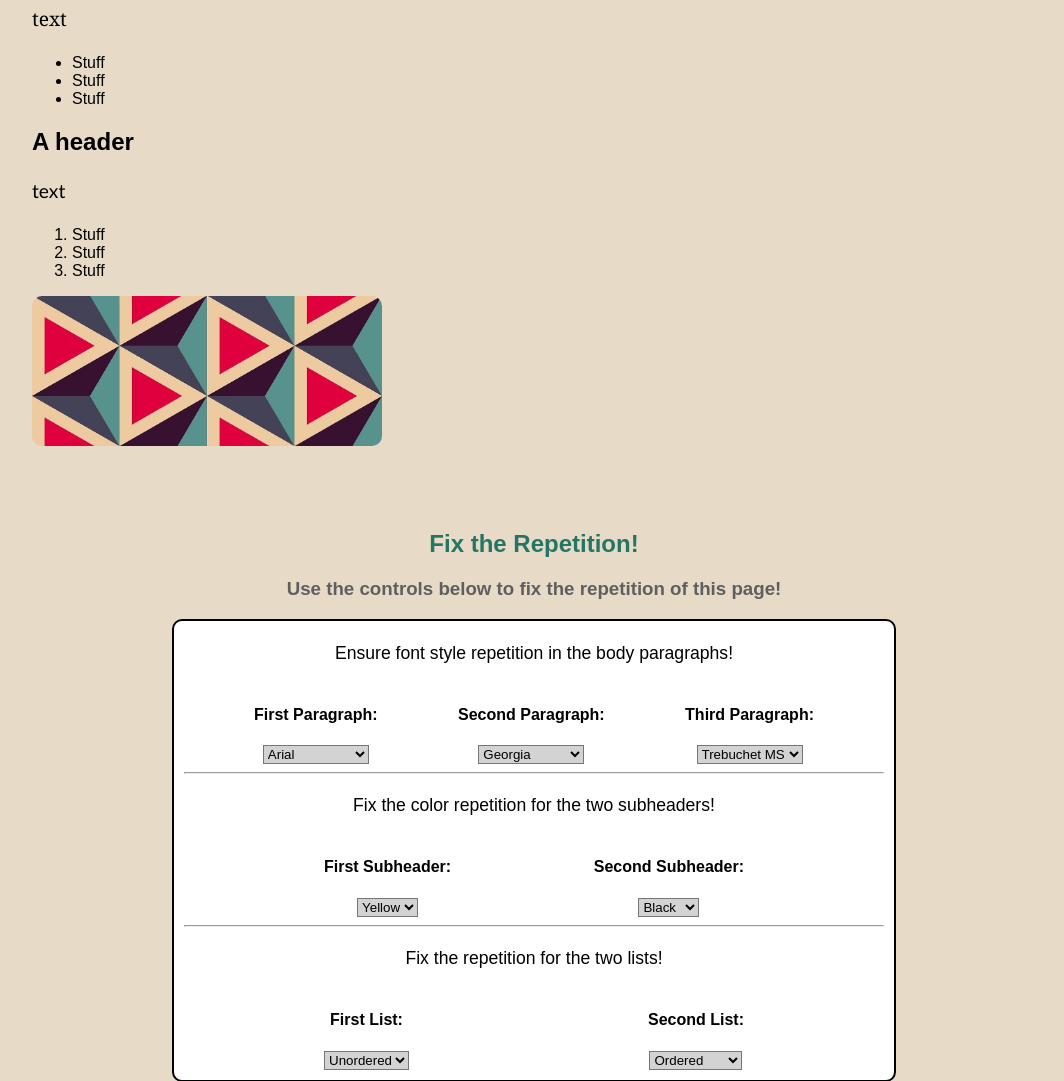
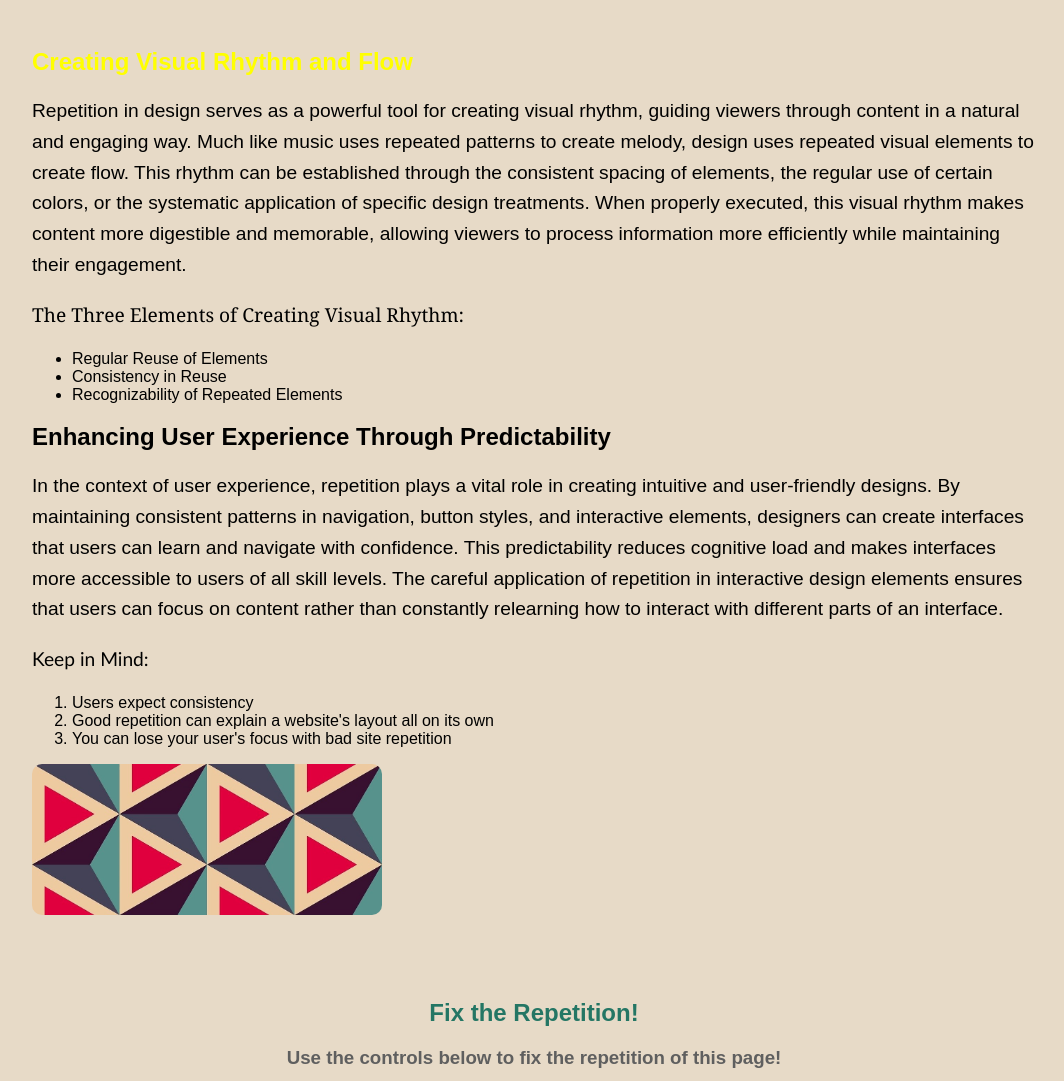
Before and after one commit to jme9889/ISTE240-Group4, a PHP site: page /repetition/index.php in a window 1280 px wide. Shown: the part 854-1935 px from the top of the page, without its empty margins (106-1170 px from the left). Run offline with PHP 8.4, Linux system fonts and the light colour scheme.

Commit message:
Added the text for Contrast and Repetition pages

```diff
--- a/repetition/index.php
+++ b/repetition/index.php
@@ -8,7 +8,7 @@
             <div class="column">
                 <section class="paragraph">
                     <h1>The CRAPsite - Repetition</h1>
-                    <p id="rep1">Some generic text here about Repetition</p>
+                    <p id="rep1">Repetition is the element that allows for easy recognition and unity of a site’s elements. It is about creating patterns and rhythms that guide the user through a design while also building recognition and memory. Repetition is about strategic reuse of colors, shapes, textures, and spatial relationships. It helps create visual relationships between elements that may otherwise seem disconnected.</p>
                     <iframe
                         class="paragraph-vid"
                         width="560"
@@ -23,32 +23,34 @@
                 </section>
 
                 <section class="paragraph">
-                    <h2 class="interaction-h2" id="subhead1">A header</h2>
-                    <p id="rep2">text</p>
+                    <h2 class="interaction-h2" id="subhead1">Creating Visual Rhythm and Flow</h2>
+                    <p>Repetition in design serves as a powerful tool for creating visual rhythm, guiding viewers through content in a natural and engaging way. Much like music uses repeated patterns to create melody, design uses repeated visual elements to create flow. This rhythm can be established through the consistent spacing of elements, the regular use of certain colors, or the systematic application of specific design treatments. When properly executed, this visual rhythm makes content more digestible and memorable, allowing viewers to process information more efficiently while maintaining their engagement.</p>
+                    <p id="rep2">The Three Elements of Creating Visual Rhythm:</p>
                     <ul id="unordered1">
-                        <li>Stuff</li>
-                        <li>Stuff</li>
-                        <li>Stuff</li>
+                        <li>Regular Reuse of Elements</li>
+                        <li>Consistency in Reuse</li>
+                        <li>Recognizability of Repeated Elements</li>
                     </ul>
                     <ol id="ordered1">
-                        <li>Stuff</li>
-                        <li>Stuff</li>
-                        <li>Stuff</li>
+                        <li>Regular Reuse of Elements</li>
+                        <li>Consistency in Reuse</li>
+                        <li>Recognizability of Repeated Elements</li>
                     </ol>
                 </section>
 
                 <section class="paragraph">
-                    <h2 class="interaction-h2" id="subhead2">A header</h2>
-                    <p id="rep3">text</p>
+                    <h2 class="interaction-h2" id="subhead2">Enhancing User Experience Through Predictability</h2>
+                    <p>In the context of user experience, repetition plays a vital role in creating intuitive and user-friendly designs. By maintaining consistent patterns in navigation, button styles, and interactive elements, designers can create interfaces that users can learn and navigate with confidence. This predictability reduces cognitive load and makes interfaces more accessible to users of all skill levels. The careful application of repetition in interactive design elements ensures that users can focus on content rather than constantly relearning how to interact with different parts of an interface.</p>
+                    <p id="rep3">Keep in Mind:</p>
                     <ol id="ordered2">
-                        <li>Stuff</li>
-                        <li>Stuff</li>
-                        <li>Stuff</li>
+                        <li>Users expect consistency</li>
+                        <li>Good repetition can explain a website's layout all on its own</li>
+                        <li>You can lose your user's focus with bad site repetition</li>
                     </ol>
                     <ul id="unordered2">
-                        <li>Stuff</li>
-                        <li>Stuff</li>
-                        <li>Stuff</li>
+                        <li>Users expect consistency</li>
+                        <li>Good repetition can explain a website's layout all on its own</li>
+                        <li>You can lose your user's focus with bad site repetition</li>
                     </ul>
                     <img src="../assets/images/repetition1.jpg" alt="Graphical Example of Repetition" class="paragraph-img">
                 </section>
```
Also changed, not shown: contrast/index.php (+7 -7 lines).
